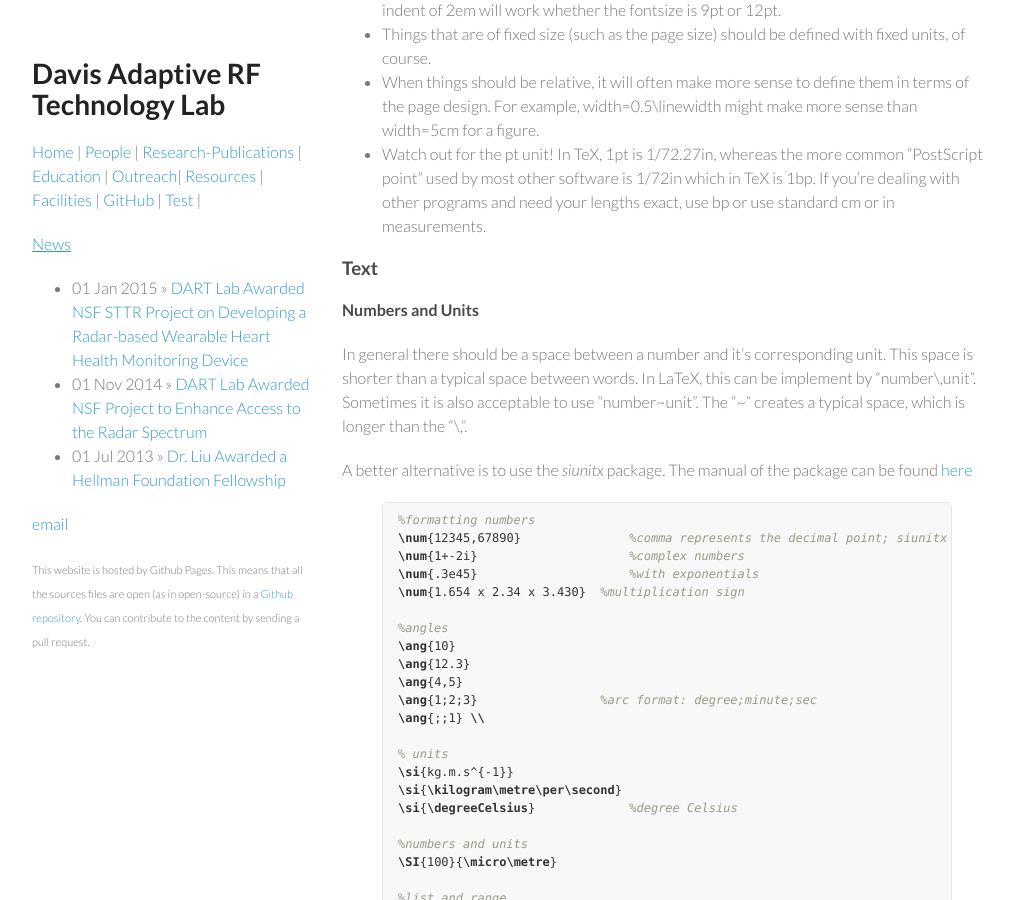
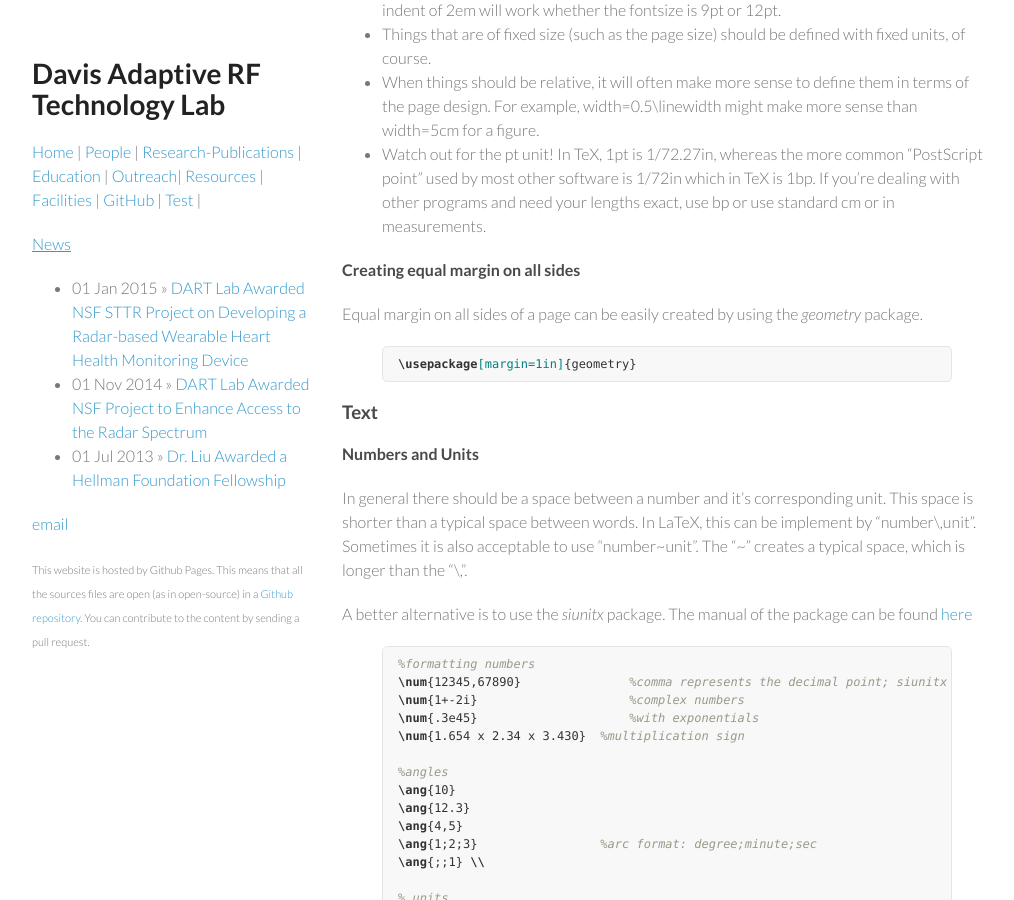
Before and after one commit to ucdart/ucdart.github.io, a Jekyll site: the page built from resources/latex.md, in a window 1280 px wide and 900 px high, scrolled down 1718 px. Shown: the whole window, without its empty margins (128-1142 px from the left). Built offline with Jekyll 4.4.1, drawn with Linux system fonts in a browser that asks for light colours.

Commit message:
Updated latex.md

```diff
--- a/resources/latex.md
+++ b/resources/latex.md
@@ -64,6 +64,13 @@ There are no hard-and-fast rules, but here's a short list of guidelines:
 * Things that are of fixed size (such as the page size) should be defined with fixed units, of course.
 * When things should be relative, it will often make more sense to define them in terms of the page design. For example, width=0.5\linewidth might make more sense than width=5cm for a figure.
 * Watch out for the pt unit! In TeX, 1pt is 1/72.27in, whereas the more common "PostScript point" used by most other software is 1/72in which in TeX is 1bp. If you're dealing with other programs and need your lengths exact, use bp or use standard cm or in measurements.
+
+#### Creating equal margin on all sides
+Equal margin on all sides of a page can be easily created by using the *geometry* package.
+
+{% highlight latex %}
+\usepackage[margin=1in]{geometry}
+{% endhighlight %}
 
 ### Text
 
```
